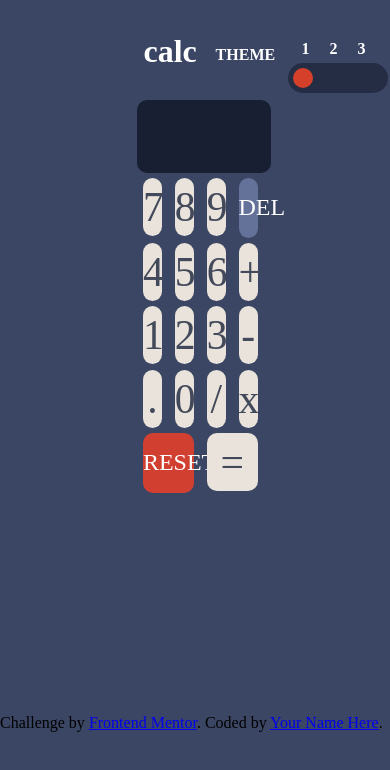
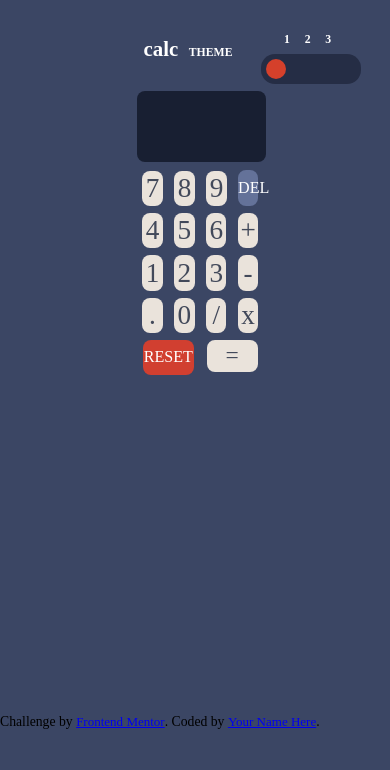
Before and after one commit to RickyTickyTavy69/CalculatorDings, a plain HTML site: page index.html in a window 390 px wide. Drawn offline with Linux system fonts and the light colour scheme.

Commit message:
final cut

```diff
--- a/styles/style.css
+++ b/styles/style.css
@@ -129,9 +129,195 @@ body {
   height: 2.5em;
 }
 
-/***=== Error Message ===***/
+/***=== Error Message ===*****************************************************/
 
 .errorMessageDevZero {
   font-size: 0.5em;
   color: #c63448;
 }
+
+/***=== @Media ===***********************************************************/
+
+@media (max-width: 1800px) {
+  * {
+    font-size: 0.98em;
+  }
+
+  .num {
+    width: 16%;
+    height: 1.4em;
+    border-radius: 8px;
+    font-size: 2.3em;
+  }
+
+  .del,
+  .reset {
+    font-size: 1.6em;
+    height: 2.3em;
+  }
+
+  .is {
+    padding-bottom: 1%;
+  }
+
+  .display {
+    padding-right: 9%;
+    padding-top: 3%;
+    height: 10%;
+    width: 100%;
+    border-radius: 8px;
+    font-size: 2.8em;
+    margin-bottom: 2%;
+  }
+
+  .title {
+    margin: 5%;
+  }
+
+  .calc {
+    font-size: 1.8em;
+    margin-top: -13px;
+  }
+
+  .switch_block {
+    width: 47%;
+    gap: 40%;
+  }
+
+  .themes_number {
+    padding-bottom: 9%;
+  }
+
+  .switch {
+    border-radius: 14px;
+    cursor: pointer;
+  }
+}
+
+@media (max-width: 1100px) {
+  * {
+    font-size: 0.98em;
+  }
+
+  .num {
+    margin: 0.5% 0.5% 0.5% 0.5%;
+    width: 16%;
+    height: 1.4em;
+    border-radius: 8px;
+    font-size: 2.3em;
+  }
+
+  .del,
+  .reset {
+    margin: 0.5% 0.5% 0.5% 0.5%;
+    font-size: 1.4em;
+    height: 2.2em;
+  }
+
+  .is {
+    margin: 0.5% 0.5% 0.5% 0.5%;
+    padding-bottom: 0.9%;
+    font-size: 1.9em;
+  }
+
+  .display {
+    padding-right: 9%;
+    padding-top: 3%;
+    height: 10%;
+    width: 100%;
+    border-radius: 8px;
+    font-size: 2.8em;
+    margin-bottom: 2%;
+  }
+
+  .title {
+    margin: 6%;
+  }
+
+  .calc {
+    font-size: 1.6em;
+    margin-top: -9px;
+  }
+
+  .switch_block {
+    width: 57%;
+    gap: 38%;
+  }
+
+  .themes_number {
+    padding-bottom: 8%;
+  }
+
+  .switch {
+    border-radius: 14px;
+    cursor: pointer;
+  }
+}
+
+@media (max-width: 950px) {
+  * {
+    font-size: 0.95em;
+  }
+
+  .num {
+    margin: 0.7% 0.7% 0.7% 0.7%;
+    width: 16%;
+    height: 1.3em;
+    border-radius: 8px;
+    font-size: 2.2em;
+  }
+
+  .del,
+  .reset {
+    margin: 0.5% 0.5% 0.5% 0.5%;
+    font-size: 1.3em;
+    height: 2.2em;
+  }
+
+  .is {
+    margin: 0.5% 0.5% 0.5% 0.5%;
+    padding-top: 0.8%;
+    margin-top: 0.5%;
+    font-size: 1.9em;
+  }
+
+  .display {
+    padding-right: 11%;
+    padding-top: 3%;
+    height: 10%;
+    width: 100%;
+    border-radius: 8px;
+    font-size: 2.8em;
+    margin-bottom: 2%;
+  }
+
+  .title {
+    margin: 6%;
+    width: 60%;
+  }
+
+  .calc {
+    font-size: 1.6em;
+    margin-top: -9px;
+  }
+
+  .switch_block {
+    width: 100%;
+    gap: 40%;
+  }
+
+  .themes_number {
+    padding-bottom: 8%;
+    font-size: 1em;
+  }
+
+  .switch {
+    border-radius: 14px;
+    cursor: pointer;
+  }
+
+  .theme {
+    text-transform: uppercase;
+    padding-left: 15%;
+  }
+}
```
